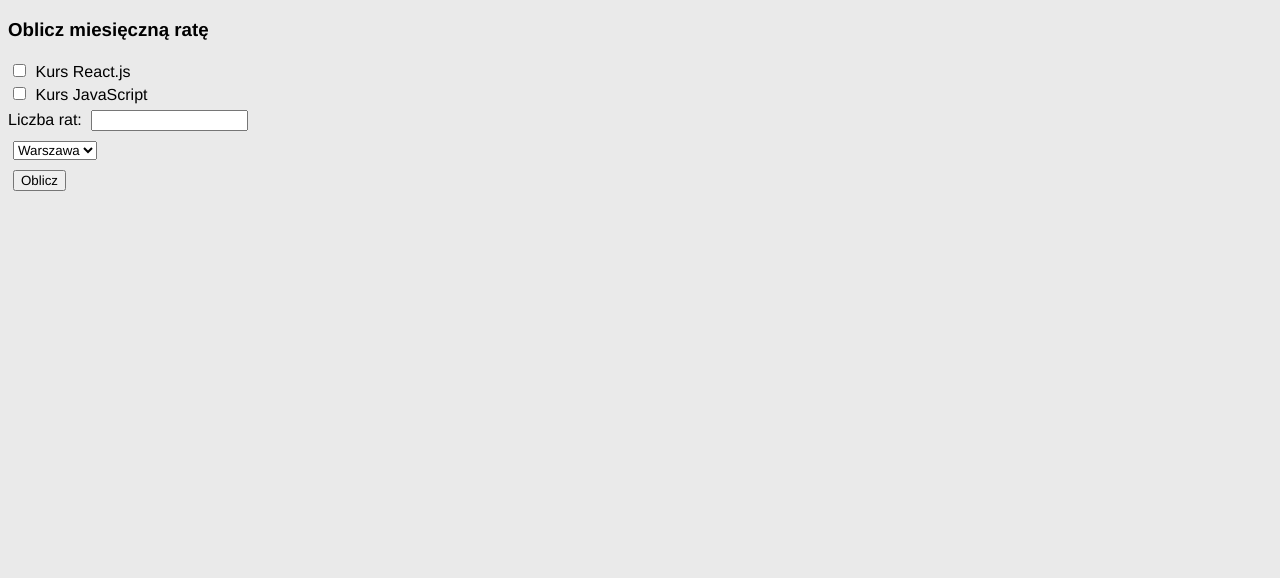
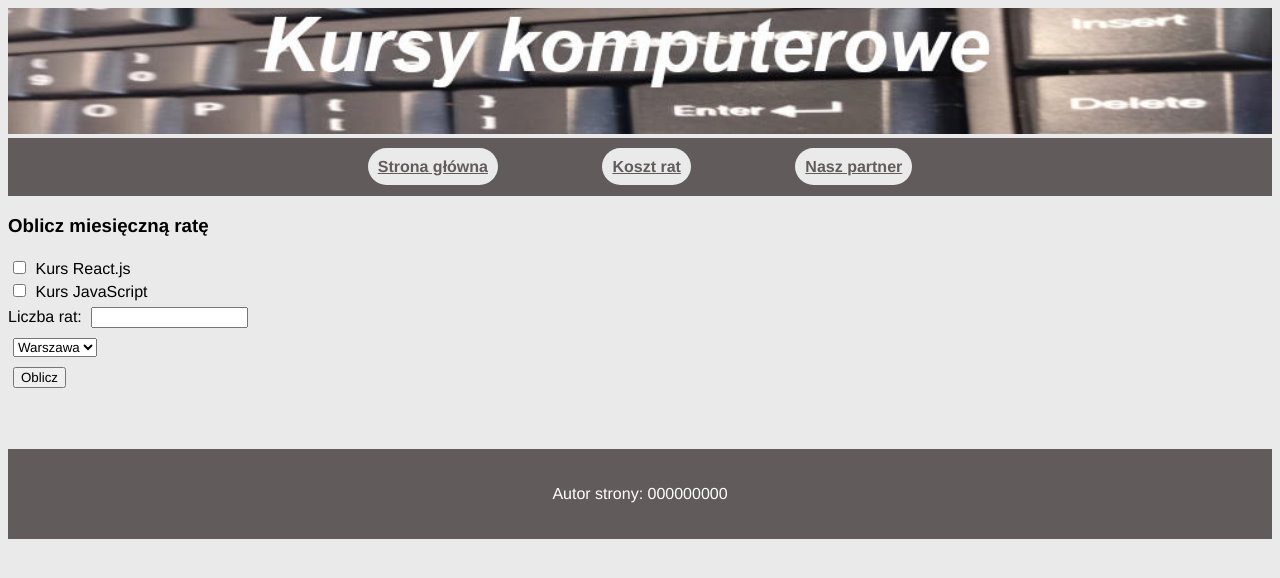
Before and after one commit to AkaNGW1/inf03_25_01, a plain HTML site: page raty.html in a window 1280 px wide. Drawn offline with Linux system fonts and the light colour scheme.

Commit message:
Update raty.html

```diff
--- a/raty.html
+++ b/raty.html
@@ -9,6 +9,17 @@
     <script type="text/javascript" src="script.js"></script>
 </head>
 <body>
+    <header>
+        <img src="klawiatura.jpg" alt="kursy komputerowe">
+    </header>
+
+    <nav>
+        <a href="index.html" class="a">Strona główna</a>
+        <a href="raty.html" class="a">Koszt rat</a>
+        <a href="https://moje-szkolenia.pl/" class="a">Nasz partner</a>
+    </nav>
+
+    <main>
         <h3>Oblicz miesięczną ratę</h3>
 
         <input type="checkbox" name="pole1" id="pole1" class="kontrolki">
@@ -28,6 +39,11 @@
 
         <input type="submit" id="submit" name="submit" value="Oblicz" onclick="obliczRate()" class="kontrolki">
 
-    <p id="wynik"></p>
+        <p id="wynik">ㅤ</p>
+    </main>
+
+    <footer>
+        <p>Autor strony: 000000000</p>
+    </footer>
 </body>
 </html>
```
Lines whose indentation alone changed are shown as unchanged.
